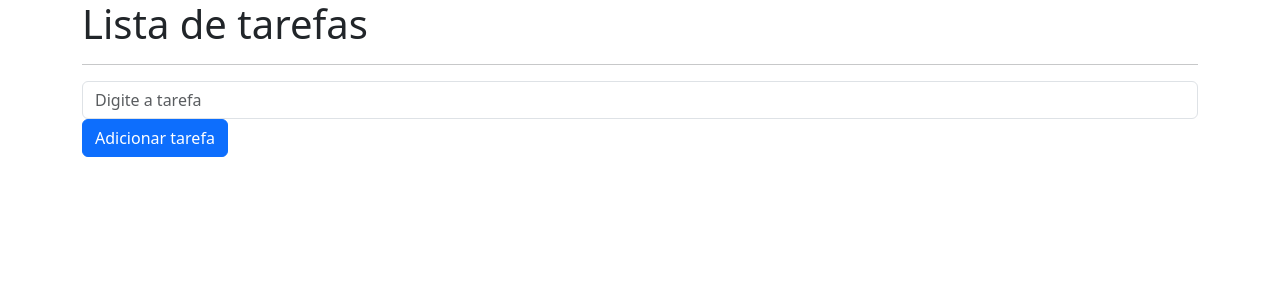
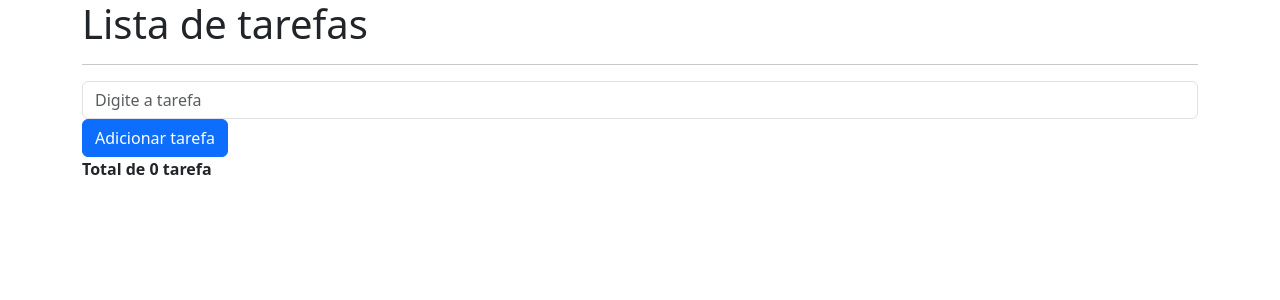
Before and after one commit to luisitcho/curso-react-fraga-2024, a React (Vite) app in the folder 1_primeira_sessao/: page / in a window 1280 px wide. Shown: the top 300 px of the page. Built offline with nearby package versions, Linux system fonts and the light colour scheme.

Commit message:
curso react - conhecendo useMemo

```diff
--- a/1_primeira_sessao/src/App.tsx
+++ b/1_primeira_sessao/src/App.tsx
@@ -1,4 +1,4 @@
-import { useState, useEffect, useRef } from "react";
+import { useState, useEffect, useRef, useMemo } from "react";
 
 export default function App() {
 
@@ -70,6 +70,7 @@ export default function App() {
         });
     }
 
+    const totalTasks = useMemo(() => { return tasks.length }, [tasks])
     return (
         <>
             <div className="container">
@@ -86,6 +87,10 @@ export default function App() {
                     {editTask.enabled ? 'Editar tarefa' : 'Adicionar tarefa'}
                 </button>
 
+                <p>
+                    <strong>Total de <span>{totalTasks}</span> <span>{totalTasks > 1 ? 'tarefas' : 'tarefa'}</span></strong>
+                </p>
+
                 {tasks && (
                     <ul className="p-0 m-0">
                         {tasks.map((item, index) => (
```
